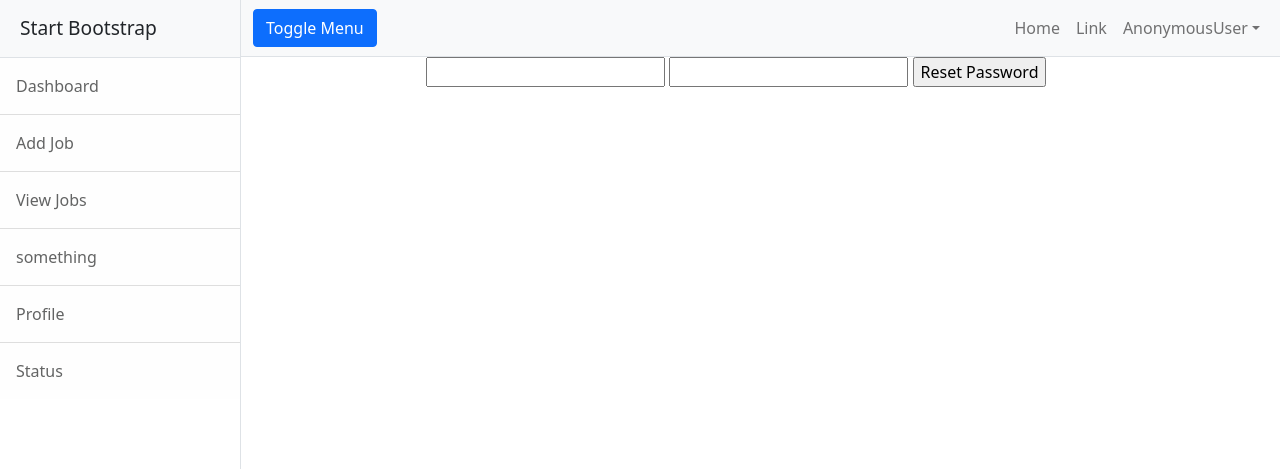
After one commit to sravan-kumar-ta/job_portal, a Django app: page /users/password/reset/ in a window 1280 px wide. The commit adds this page. Shown: the top 469 px of the page. Run offline with Django 3.2, Linux system fonts and the light colour scheme; some libraries are stand-ins or nearby versions.

Commit message:
reset password

```diff
--- a/employer/templates/base.html
+++ b/employer/templates/base.html
@@ -40,7 +40,7 @@
                                 <li class="nav-item dropdown">
                                     <a class="nav-link dropdown-toggle" id="navbarDropdown" href="#" role="button" data-bs-toggle="dropdown" aria-haspopup="true" aria-expanded="false">{{user}}</a>
                                     <div class="dropdown-menu dropdown-menu-end" aria-labelledby="navbarDropdown">
-                                        <a class="dropdown-item" href="#!">Change Password</a>
+                                        <a class="dropdown-item" href="{% url 'password-change' %}">Change Password</a>
                                         <a class="dropdown-item" href="#!">Another action</a>
                                         <div class="dropdown-divider"></div>
                                         <a class="dropdown-item" href="{% url 'signout' %}">Logout</a>
--- /dev/null
+++ b/employer/templates/password_reset.html
@@ -0,0 +1,16 @@
+{% extends 'base.html' %}
+
+{% block content %}
+<div class="row">
+    <div class="col-2"></div>
+    <div class="col-8">
+        <form method="post">
+            {% csrf_token %}
+            <input type="text" name="pwd1">
+            <input type="text" name="pwd2">
+            <input type="submit" value="Reset Password">
+        </form>
+    </div>
+    <div class="col-2"></div>
+</div>
+{% endblock %}
--- a/employer/urls.py
+++ b/employer/urls.py
@@ -10,5 +10,7 @@ urlpatterns = [
     path('jobs/remove/<int:id>/', views.JobDeleteView.as_view(), name="emp-jobdelete"),
     path('users/accounts/signup/', views.SignUpView.as_view(), name='signup'),
     path('users/account/signin/', views.LogInView.as_view(), name="signin"),
-    path('users/account/signout/', views.signout_view, name="signout")
+    path('users/account/signout/', views.signout_view, name="signout"),
+    path('users/password/change/', views.ChangePasswordView.as_view(), name="password-change"),
+    path('users/password/reset/', views.PasswordResetView.as_view(), name="password-reset")
 ]
--- a/employer/views.py
+++ b/employer/views.py
@@ -5,7 +5,7 @@ from django.urls import reverse_lazy
 from django.views import View
 from django.views.generic import TemplateView, ListView, CreateView, DetailView, UpdateView, DeleteView, FormView
 
-from employer.forms import JobForm, SignUpForm, LoginForm
+from employer.forms import JobForm, SignUpForm, LoginForm, PasswordResetForm
 from employer.models import Job
 
 
@@ -111,3 +111,31 @@ class LogInView(FormView):
 def signout_view(request):
     logout(request)
     return redirect('signin')
+
+
+class ChangePasswordView(TemplateView):
+    template_name = "change_password.html"
+
+    def post(self, request, *args, **kwargs):
+        pwd = request.POST.get("pwd")
+        uname = request.user
+        user = authenticate(request, username=uname, password=pwd)
+        if user:
+            return redirect("password-reset")
+        else:
+            return render(request, self.template_name)
+
+
+class PasswordResetView(TemplateView):
+    template_name = "password_reset.html"
+
+    def post(self, request, *args, **kwargs):
+        pwd1 = request.POST.get("pwd1")
+        pwd2 = request.POST.get("pwd2")
+        if pwd1 == pwd2:
+            user = User.objects.get(username="sravan")
+            user.set_password('sravan')
+            user.save()
+            return redirect('signin')
+        else:
+            return render(request, self.template_name)
```
Also changed, not shown: employer/forms.py (+14 -0 lines), employer/templates/change_password.html (added, +16 -0 lines), db.sqlite3.
